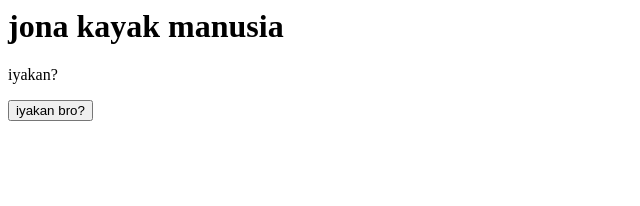
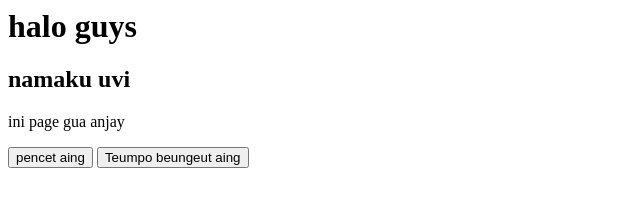
Before and after one commit to UVI-main/UviPlay, a plain HTML site: page wih.html in a window 1280 px wide. Shown: the whole page, without its empty margins (0-640 px from the left). Drawn offline with Linux system fonts and the light colour scheme.

Commit message:
Update wih.html

```diff
--- a/wih.html
+++ b/wih.html
@@ -1,10 +1,15 @@
 <html>
-    <head>
-        <title>edan</title>
-    </head>
     <body>
-        <h1>jona kayak manusia</h1>
-        <p>iyakan?</p>
+        <h1>halo guys</h1>
+        <h2>namaku uvi</h2>
+        <p>ini page gua anjay</p>
+        <button onclick="alert('halo bangsat')">pencet aing</button>
+
+<button onclick="document.getElementById('foto').style.display='block'">Teumpo beungeut aing</button>
+
+<br><br>
+
+<img id="foto" src="ssgg.jpg,ssgg.jpg" style="display:none;" alt="Foto Contoh" width="200">
+
     </body>
-    <button onclick="alert('benerankan?')">iyakan bro?</button>
 </html>
```
